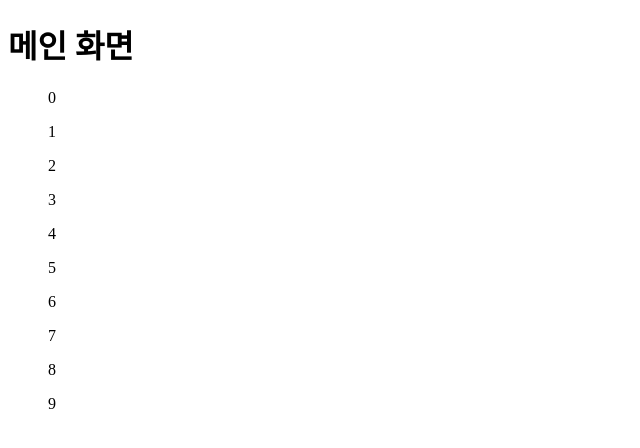
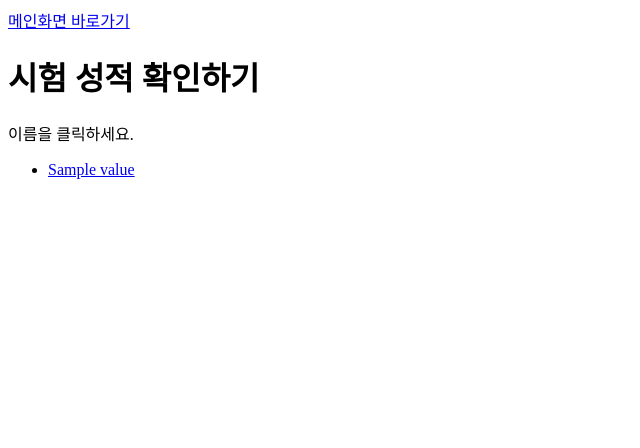
Before and after one commit to BanSoHee/NAVER-MOVIE-REVIEW-PREDICT, a Flask app: template web-predict/templates/index.html in a window 1280 px wide. Shown: the top 448 px of the page, without its empty margins (0-640 px from the left). Run offline with Flask 2, Linux system fonts and the light colour scheme; the template is opened without the code that fills it: most values are stand-ins (such as "Sample title", 1, 10 or a date in 2020).

Commit message:
Flask templates test

```diff
--- a/web-predict/app.py
+++ b/web-predict/app.py
@@ -34,12 +34,6 @@ def student(id):
 def user(user_name, user_id):
     return 'Hello, {0}({1})!'.format(user_name, user_id)
 
-@app.route("/student/<int:id>")
-def student(id):
-    return render_template("student.html",
-            template_name=student_data[id]["name"],
-            template_score=student_data[id]["score"])
-
 
 if __name__ == '__main__':
     app.run(debug=True)  # 파일의 코드를 수정할 때마다 Flask가 변경된 것을 인식하고 다시 시작
--- /dev/null
+++ b/web-predict/templates/base.html
@@ -0,0 +1,18 @@
+<!DOCTYPE html>
+<html lang="ko">
+<head>
+    <!-- <meta> 태그는 해당 HTML 문서에 대한 정보인 메타데이터(metadata)를 정의할 때 사용, <head> 요소 내부에 위치 -->
+    <!-- 문자 인코딩 방식을 명시 -->
+    <meta charset="UTF-8">
+    <!-- name 속성에 viewport(사용자가 볼 수 있는 영역) 속성값을 제공 -->
+    <meta name="viewport" content="width=device-width, initial-scale=1.0">
+    <title>시험성적 확인 사이트</title>
+</head>
+<body>
+    <div>
+        <a href="/">메인화면 바로가기</a>
+    </div>
+    <!-- 템플릿 상속 (Inheritance) -->
+    {% block content %}{% endblock %}
+</body>
+</html>
--- a/web-predict/templates/index.html
+++ b/web-predict/templates/index.html
@@ -1,11 +1,11 @@
-<!DOCTYPE html>
-<html>
-<body>
-    <h1>메인 화면</h1>
+{% extends "base.html" %}
+{% block content %}
+    <h1>시험 성적 확인하기</h1>
+    <p>이름을 클릭하세요.</p>
     <ul>
-    {% for x in range(10) %}
-        <p>{{ x }}</p>
-    {% endfor %}
+        <!-- html for문 -->
+        {% for key, value in template_students | dictsort %}
+            <li><a href="/student/{{ key }}">{{ value["name"] }}</a></li>
+        {% endfor%}
     </ul>
-</body>
-</html>
+{% endblock %}
```
Also changed, not shown: web-predict/templates/student.html (added, +9 -0 lines).
